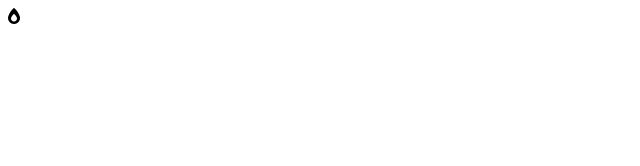
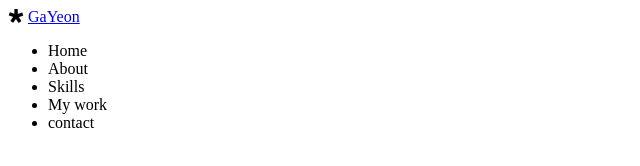
Before and after one commit to seoulsaram/portfolio, a plain HTML site: page index.html in a window 1280 px wide. Shown: the whole page, without its empty margins (0-640 px from the left). Drawn offline with Linux system fonts and the light colour scheme.

Commit message:
HTML : Navbar

```diff
--- a/index.html
+++ b/index.html
@@ -16,8 +16,37 @@ rel="stylesheet">
 <!--font-family: 'Open Sans', sans-serif;-->
 </head>
 <body>
+    <!-- 메뉴 -->
+    <nav id="navbar">
+        <div class="navbar__log">
+            <i class="fab fa-diaspora"></i>
+            <a href="#">GaYeon</a>
+        </div>
+        <div class="navbar__menu">
+            <ul class="navbar__menu">
+                <li class="navbar__menu_item">Home</li>
+                <li class="navbar__menu_item">About</li>
+                <li class="navbar__menu_item">Skills</li>
+                <li class="navbar__menu_item">My work</li>
+                <li class="navbar__menu_item">contact</li>
+            </ul>
+        </div>
 
-    <i class="fas fa-burn"></i>
+
+
+    </nav>
+    <!-- about -->
+    <section id="about"></section>
+    <!-- skills -->
+    <section id="skills"></section>
+    <!-- wortk -->
+    <section id="work"></section>
+    <!--  testimonials -->
+    <section id="testimonials"></section>
+    <!-- contact -->
+    <section id="contact"></section>
+
+
 
 </body>
 </html>
```
